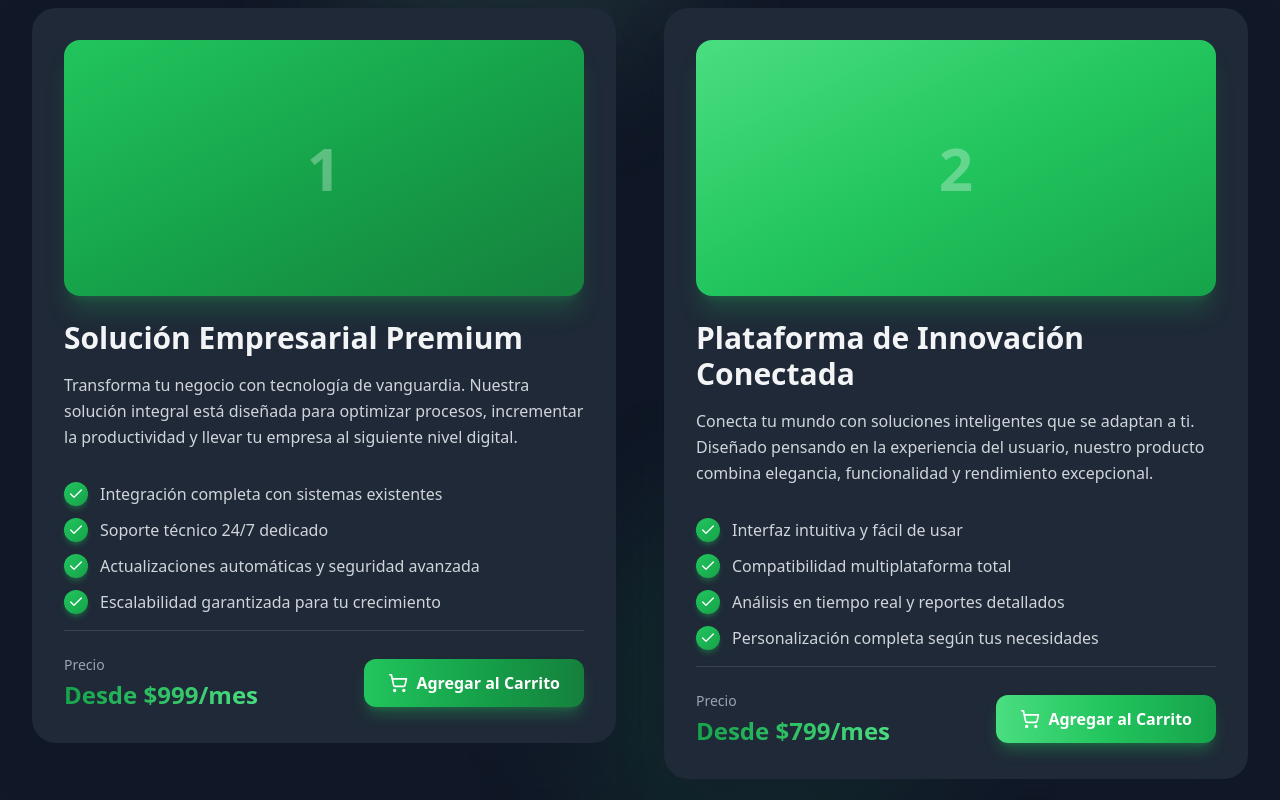
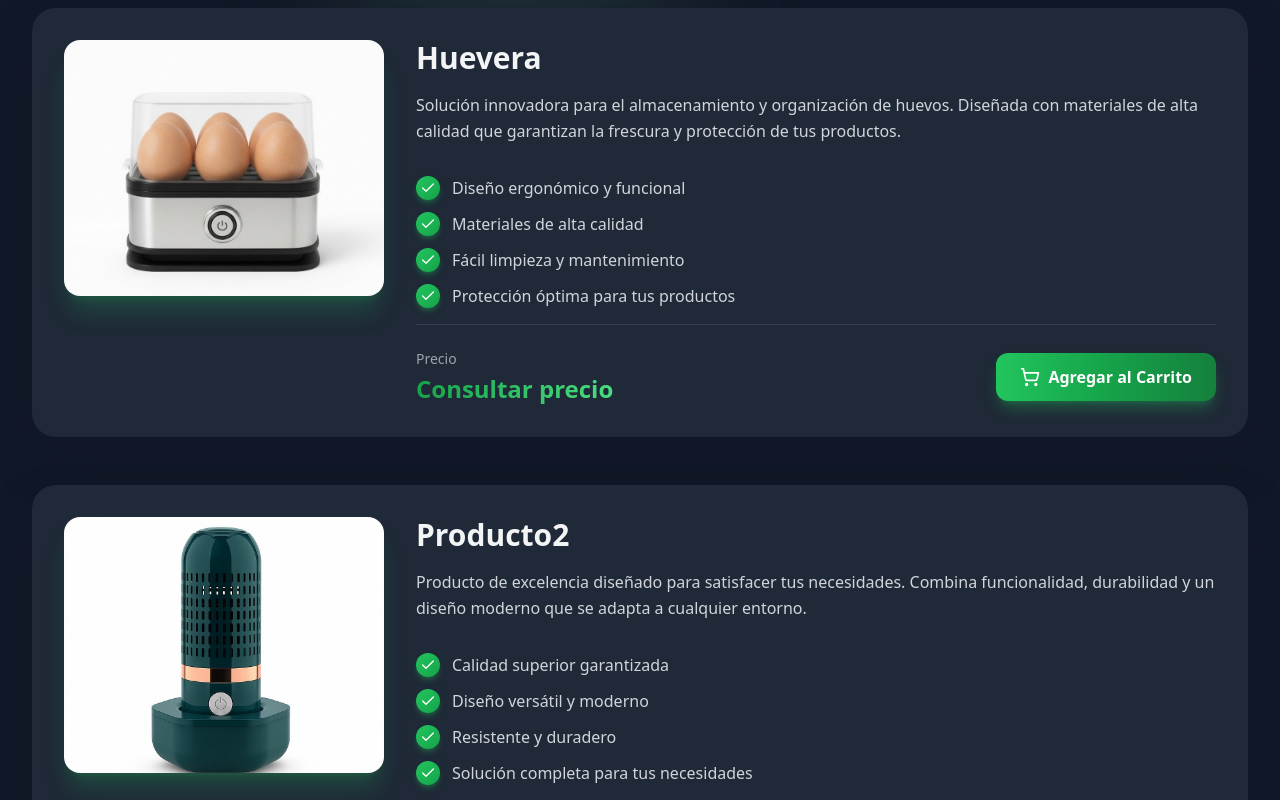
Before and after one commit to Karaba21/GLink, a Next.js app: page / in a window 1280 px wide. Shown: the part 1100-1900 px from the top of the page. Built offline with nearby package versions, Linux system fonts and the light colour scheme.

Commit message:
mejora visual

```diff
--- a/components/Productos.tsx
+++ b/components/Productos.tsx
@@ -16,30 +16,30 @@ interface Product {
 const products: Product[] = [
   {
     id: 1,
-    name: 'Solución Empresarial Premium',
-    description: 'Transforma tu negocio con tecnología de vanguardia. Nuestra solución integral está diseñada para optimizar procesos, incrementar la productividad y llevar tu empresa al siguiente nivel digital.',
-    price: 'Desde $999/mes',
+    name: 'Huevera',
+    description: 'Solución innovadora para el almacenamiento y organización de huevos. Diseñada con materiales de alta calidad que garantizan la frescura y protección de tus productos.',
+    price: 'Consultar precio',
     features: [
-      'Integración completa con sistemas existentes',
-      'Soporte técnico 24/7 dedicado',
-      'Actualizaciones automáticas y seguridad avanzada',
-      'Escalabilidad garantizada para tu crecimiento',
+      'Diseño ergonómico y funcional',
+      'Materiales de alta calidad',
+      'Fácil limpieza y mantenimiento',
+      'Protección óptima para tus productos',
     ],
-    image: '/product1.jpg',
+    image: '/huevera.jpeg',
     gradient: 'from-green-500 via-green-600 to-green-700',
   },
   {
     id: 2,
-    name: 'Plataforma de Innovación Conectada',
-    description: 'Conecta tu mundo con soluciones inteligentes que se adaptan a ti. Diseñado pensando en la experiencia del usuario, nuestro producto combina elegancia, funcionalidad y rendimiento excepcional.',
-    price: 'Desde $799/mes',
+    name: 'Producto2',
+    description: 'Producto de excelencia diseñado para satisfacer tus necesidades. Combina funcionalidad, durabilidad y un diseño moderno que se adapta a cualquier entorno.',
+    price: 'Consultar precio',
     features: [
-      'Interfaz intuitiva y fácil de usar',
-      'Compatibilidad multiplataforma total',
-      'Análisis en tiempo real y reportes detallados',
-      'Personalización completa según tus necesidades',
+      'Calidad superior garantizada',
+      'Diseño versátil y moderno',
+      'Resistente y duradero',
+      'Solución completa para tus necesidades',
     ],
-    image: '/product2.jpg',
+    image: '/producto2.jpeg',
     gradient: 'from-green-400 via-green-500 to-green-600',
   },
 ];
@@ -74,7 +74,7 @@ export default function Productos() {
         </div>
 
         {/* Products Grid */}
-        <div className="grid grid-cols-1 lg:grid-cols-2 gap-8 lg:gap-12">
+        <div className="flex flex-col gap-8 lg:gap-12">
           {products.map((product, index) => (
             <div
               key={product.id}
@@ -84,9 +84,9 @@ export default function Productos() {
             >
               {/* Main Card */}
               <div
-                className={`relative bg-gray-800 rounded-3xl p-8 shadow-2xl transition-all duration-500 ${
+                className={`relative bg-gray-800 rounded-3xl p-6 lg:p-8 shadow-2xl transition-all duration-500 ${
                   hoveredProduct === product.id
-                    ? 'shadow-green-500/40 scale-105'
+                    ? 'shadow-green-500/40 scale-[1.02]'
                     : 'shadow-gray-900/50'
                 }`}
               >
@@ -95,23 +95,23 @@ export default function Productos() {
                   className={`absolute inset-0 rounded-3xl bg-gradient-to-br ${product.gradient} opacity-0 group-hover:opacity-20 transition-opacity duration-500 blur-xl`}
                 ></div>
 
-                {/* Content */}
-                <div className="relative z-10">
-                  {/* Product Image Placeholder */}
+                {/* Content - Horizontal Layout */}
+                <div className="relative z-10 flex flex-col lg:flex-row gap-6 lg:gap-8">
+                  {/* Product Image */}
                   <div
-                    className={`relative h-64 mb-6 rounded-2xl bg-gradient-to-br ${product.gradient} overflow-hidden shadow-xl shadow-green-500/20 group-hover:shadow-green-500/40 transition-all duration-500`}
+                    className={`relative w-full lg:w-80 h-64 lg:h-64 flex-shrink-0 rounded-2xl overflow-hidden shadow-xl shadow-green-500/20 group-hover:shadow-green-500/40 transition-all duration-500`}
                   >
-                    <div className="absolute inset-0 flex items-center justify-center">
-                      <div className="text-white text-6xl font-bold opacity-30">
-                        {product.id}
-                      </div>
-                    </div>
+                    <img
+                      src={product.image}
+                      alt={product.name}
+                      className="w-full h-full object-cover"
+                    />
                     {/* Shine Effect */}
                     <div className="absolute inset-0 bg-gradient-to-r from-transparent via-white/20 to-transparent transform -skew-x-12 translate-x-[-200%] group-hover:translate-x-[200%] transition-transform duration-1000"></div>
                   </div>
 
                   {/* Product Info */}
-                  <div className="space-y-4">
+                  <div className="flex-1 space-y-4">
                     <h3 className="text-2xl md:text-3xl font-bold text-gray-100 group-hover:text-green-400 transition-colors">
                       {product.name}
                     </h3>
@@ -132,7 +132,7 @@ export default function Productos() {
                     </ul>
 
                     {/* Price and CTA */}
-                    <div className="flex items-center justify-between pt-6 border-t border-gray-700">
+                    <div className="flex flex-col sm:flex-row items-start sm:items-center justify-between pt-6 border-t border-gray-700 gap-4">
                       <div>
                         <p className="text-sm text-gray-400 mb-1">Precio</p>
                         <p className="text-2xl font-bold text-gradient">{product.price}</p>
```
Also changed, not shown: public/huevera.jpeg (added), public/producto2.jpeg (added).
